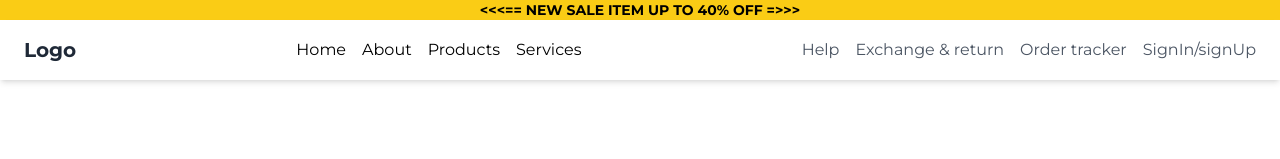
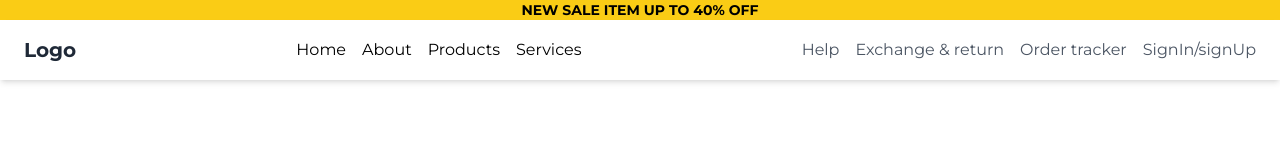
Before and after one commit to munawaralimangat/e-cart, an Angular app: page / in a window 1280 px wide. Shown: the top 159 px of the page. Built offline with nearby package versions, Linux system fonts and the light colour scheme; a web font is replaced by a local one.

Commit message:
changed header txt

```diff
--- a/src/app/top-header/top-header.component.html
+++ b/src/app/top-header/top-header.component.html
@@ -1,3 +1,3 @@
 <div class="h-5 bg-yellow-400 text-center font-bold text-sm">
-    <p > <<<== NEW SALE ITEM UP TO 40% OFF =>>> </p>
+    <p >NEW SALE ITEM UP TO 40% OFF</p>
 </div>
```
